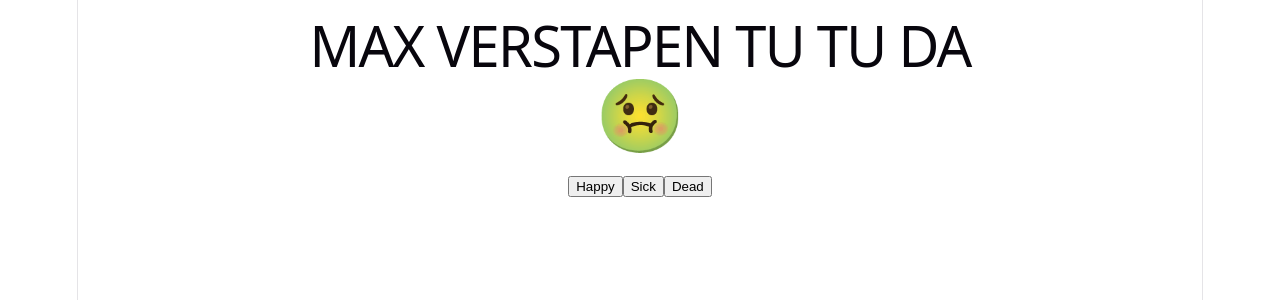
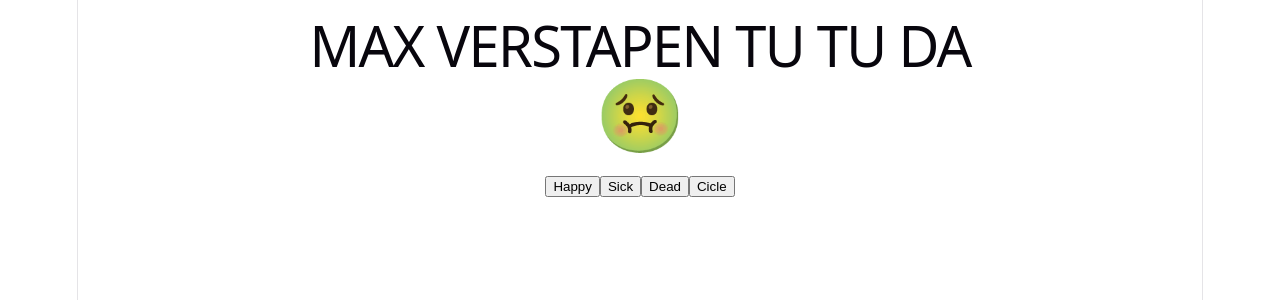
Before and after one commit to ufjf-dcc207/ufjf-dcc207-2026-3-a-atv06-eduardofontainha, a React (Vite) app: page / in a window 1280 px wide. Shown: the top 300 px of the page. Built offline with nearby package versions, Linux system fonts and the light colour scheme.

Commit message:
Cria estado Cicle

```diff
--- a/src/Emoji.tsx
+++ b/src/Emoji.tsx
@@ -14,7 +14,7 @@
     const [status, setStatus] = useState<EMOJI_KEYS>('sick')
     function happyClick(){
         console.log("Status: " + status);
-        setStatus("dead");
+        setStatus("happy");
         console.log("Status: " + status);
     }
     function sickClick(){
@@ -24,8 +24,23 @@
     }
     function deadClick(){
         console.log("Status: " + status);
-        setStatus("happy");
+        setStatus("dead");
         console.log("Status: " + status);
+    }
+    function cicleClick(){
+        switch (status){
+            case "dead":
+                setStatus("happy");
+                break;
+            case "happy":
+                setStatus("sick");
+                break;
+            case "sick":
+                setStatus("dead");
+                break;
+            default:
+                setStatus("happy");
+        }
     }
     return (
         <>
@@ -36,6 +51,7 @@
                 <button onClick={happyClick}>Happy</button>
                 <button onClick={sickClick}>Sick</button>
                 <button onClick={deadClick}>Dead</button>
+                <button onClick={cicleClick}>Cicle</button>
             </div>
         </>
     )
```
